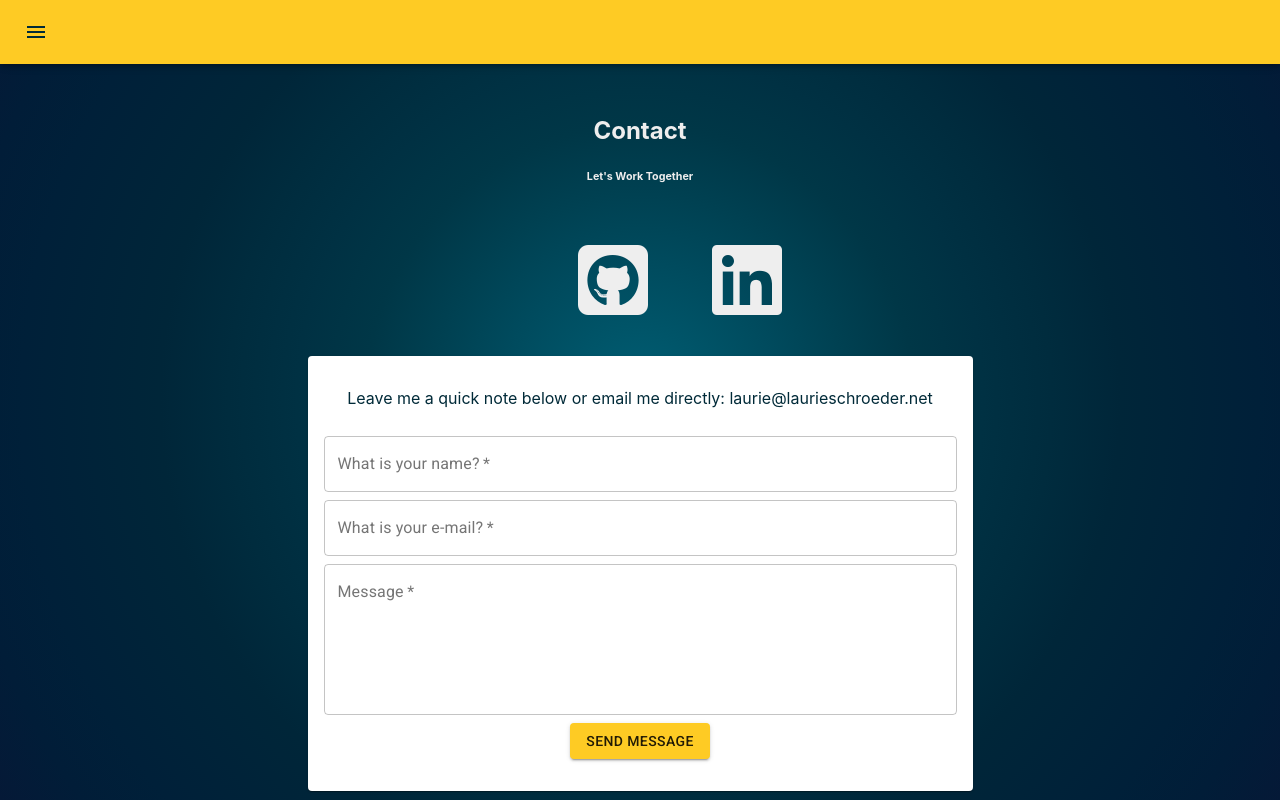
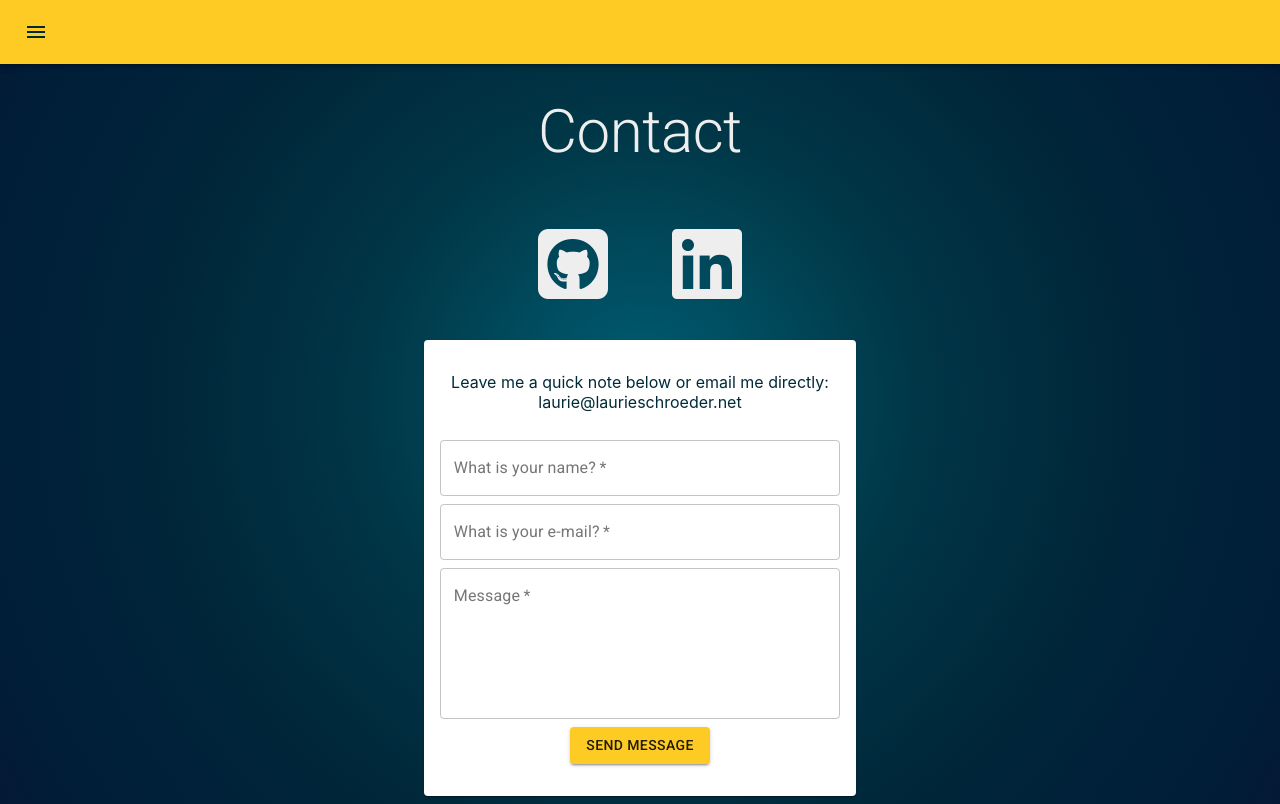
Before and after one commit to clauries/Portfolio-React, a React (Create React App) app in the folder client/: page /contact in a window 1280 px wide. Built offline with nearby package versions, Linux system fonts and the light colour scheme.

Commit message:
Added heading and centered icons

```diff
--- a/client/src/App.css
+++ b/client/src/App.css
@@ -29,6 +29,7 @@ Teal: #005f75 - 0, 95, 117
   display: flex;
   justify-content: center;
   align-items: center;
+  padding: 0;
 }
 
 li{
--- a/client/src/pages/Contact.js
+++ b/client/src/pages/Contact.js
@@ -1,6 +1,6 @@
 import React from "react";
 import { makeStyles } from '@material-ui/core/styles';
-import { TextField, TextareaAutosize, Button, Card, CardContent, Grid } from '@material-ui/core';
+import { TextField, Typography, Button, Card, CardContent, Grid } from '@material-ui/core';
 
 // FUTURE DEVELOPMENT
 // =============================================
@@ -10,7 +10,6 @@ import { TextField, TextareaAutosize, Button, Card, CardContent, Grid } from '@m
 // https://github.com/sendgrid/sendgrid-nodejs/tree/master/packages/mail
 // https://github.com/sendgrid/sendgrid-nodejs
 // Centering icons
-// Spacing
 // Button on the left, not centered
 
 const useStyles = makeStyles(theme => ({
@@ -18,23 +17,26 @@ const useStyles = makeStyles(theme => ({
         '& > *': {
             marginBottom: theme.spacing(1),
         },
-      Button: {
-
-      }
+        display: 'flex',
+        flexDirection: 'column',
 
     },
+    container: {
+        margin: '0 15%',
+        marginTop: theme.spacing(2),
+    }
 }));
 
 function Contact() {
     const classes = useStyles();
 
     return (
+        <div className={classes.root}>
+            <Typography variant="h2">
+                Contact
+            </Typography>
             <section class="contact" id="contact">
-            <div class="container">
-                <div class="section-heading" id="contact-heading">
-                    <h1>Contact</h1>
-                    <h6>Let's Work Together</h6>
-                </div>
+                <div className={classes.container}>
                     <div class="social-media" action="" data-aos="fade-up" data-aos-delay="300">
                         <ul class="nav-list">
                             <li>
@@ -56,8 +58,8 @@ function Contact() {
                                 <form className={classes.root} noValidation method="post" enctype="text/plain" data-aos="fade-up" data-aos-delay="300">
                                     <p id="instructions">Leave me a quick note below or email me directly: laurie@laurieschroeder.net</p>
                                     <br />
-                    <TextField id="name" label="What is your name?" color="primary" variant="outlined" fullWidth required/>
-                    <TextField id="email" label="What is your e-mail?" color="primary" variant="outlined" fullWidth required/>
+                                    <TextField id="name" label="What is your name?" color="primary" variant="outlined" fullWidth required />
+                                    <TextField id="email" label="What is your e-mail?" color="primary" variant="outlined" fullWidth required />
                                     <TextField id="message" label="Message" multiline rows="6" variant="outlined" fullWidth required />
                                     <Grid item alignItems="flex-start">
                                         <Button variant="contained" color="primary">Send Message</Button>
@@ -68,6 +70,7 @@ function Contact() {
                     </Card>
                 </div>
             </section>
+        </div>
     );
 
 };
```
Lines whose indentation alone changed are shown as unchanged.
